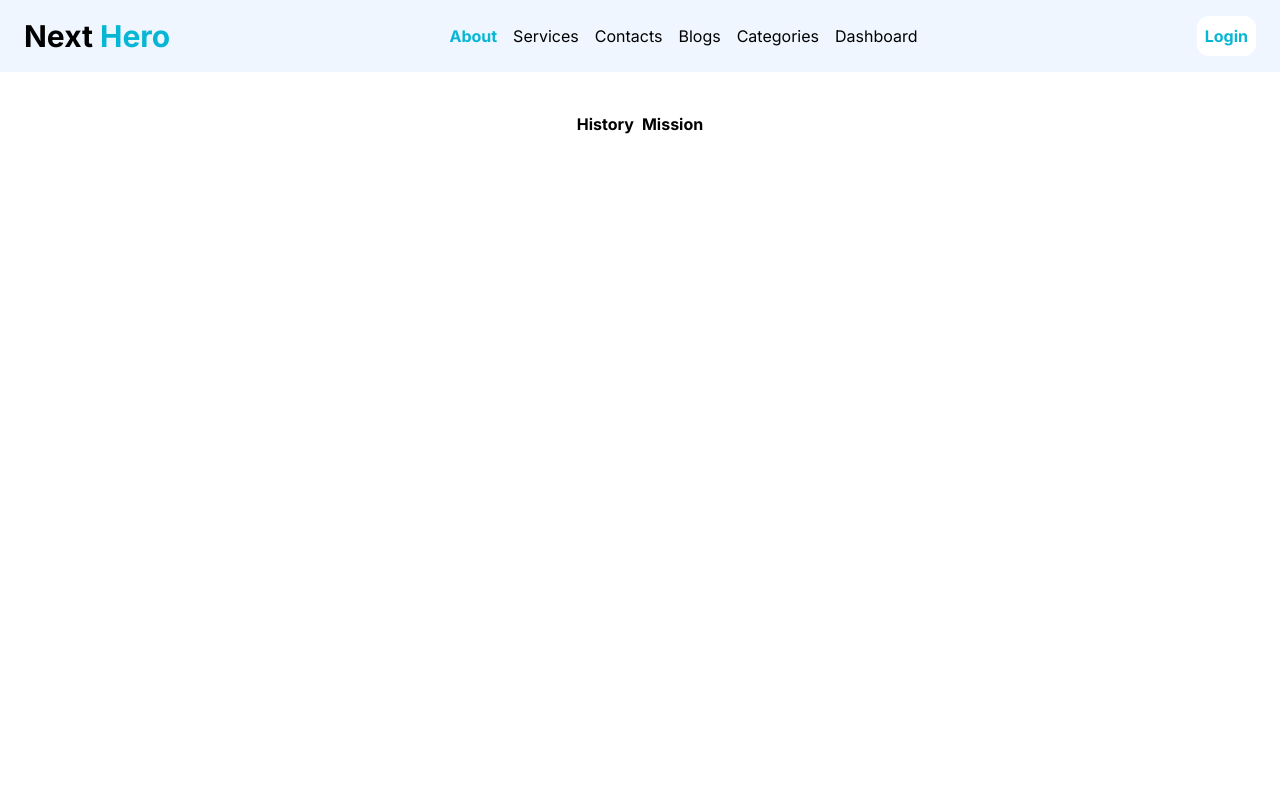
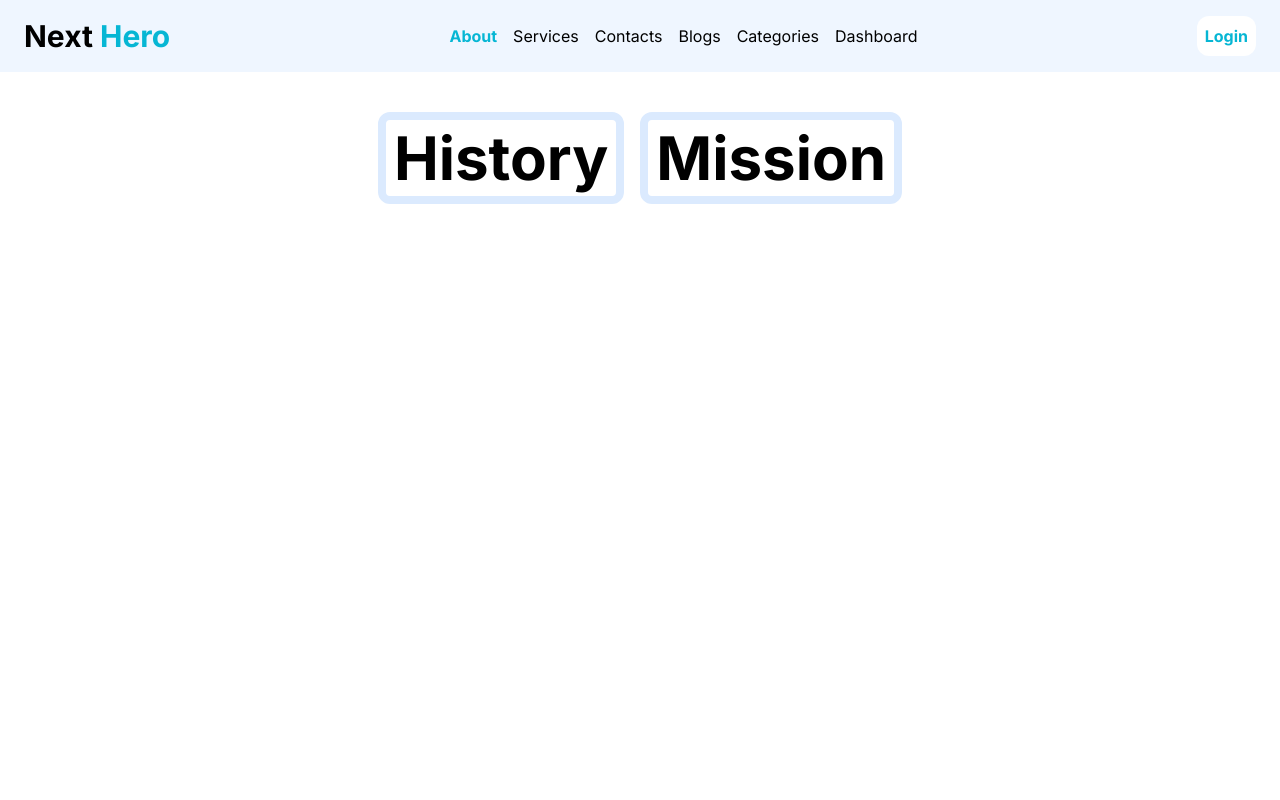
Before and after one commit to Md-Ashikur-Rahman-Ashik/Next-Hero, a Next.js app: page /about in a window 1280 px wide. Shown: the top 800 px of the page. Built offline with nearby package versions, Linux system fonts and the light colour scheme.

Commit message:
Explored middleware

```diff
--- a/src/components/AboutContents.jsx
+++ b/src/components/AboutContents.jsx
@@ -3,9 +3,19 @@ import React from "react";
 
 const AboutContents = () => {
   return (
-    <div className="flex gap-2 font-bold">
-      <Link href={"/about/history"}>History</Link>
-      <Link href={"/about/mission"}>Mission</Link>
+    <div className="flex gap-4 text-6xl font-bold">
+      <Link
+        className="border-8 border-blue-100 p-2 rounded-xl"
+        href={"/about/history"}
+      >
+        History
+      </Link>
+      <Link
+        className="border-8 border-blue-100 p-2 rounded-xl"
+        href={"/about/mission"}
+      >
+        Mission
+      </Link>
     </div>
   );
 };
```
Also changed, not shown: src/middleware.js (+17 -2 lines).
